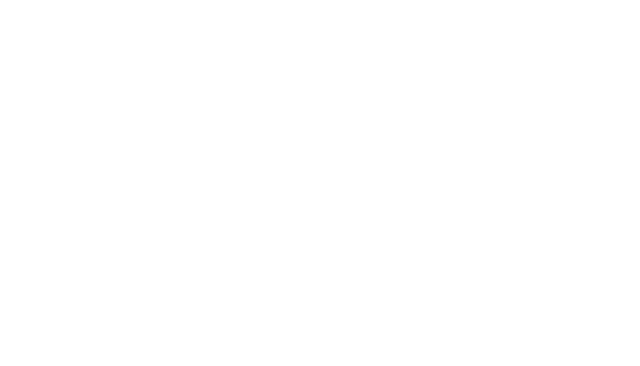
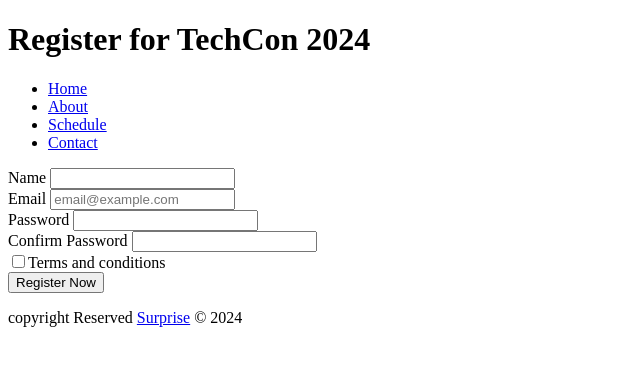
Before and after one commit to sapiness/TechCon_HTML, a plain HTML site: page techcon_website/register.html in a window 1280 px wide. Shown: the whole page, without its empty margins (0-640 px from the left). Drawn offline with Linux system fonts and the light colour scheme.

Commit message:
Register

```diff
--- a/techcon_website/register.html
+++ b/techcon_website/register.html
@@ -0,0 +1,47 @@
+<!DOCTYPE html>
+<html lang="en">
+    <head>
+        <meta charset="utf-8">
+        <title>Register</title>
+    </head>
+
+    <body>
+        <header>
+            <h1>Register for TechCon 2024</h1>
+            <nav>
+                <ul>
+                    <li><a href="index.html">Home</a></li>
+                    <li><a href="about.html">About</a></li>
+                    <li><a href="schedule.html">Schedule</a></li>
+                    <li><a href="contact.html">Contact</a></li>
+                </ul>
+            </nav>
+        </header>
+
+        <main>
+          <form>
+            <label>Name</label>
+            <input type="text">
+            <br>
+            <label>Email</label>
+            <input type="email" required placeholder="email@example.com">
+            <br>
+            <label>Password</label>
+            <input type="password">
+            <br>
+            <label>Confirm Password</label>
+            <input type="password">
+            <br>
+            <label><input type="checkbox">Terms and conditions</label>
+            <br>
+            <button type="submit">Register Now</button>
+          </form>
+        </main>
+
+        <footer>
+            <p> copyright Reserved <a href="index.html" target="_blank">Surprise</a> &copy; 2024</p>
+        </footer>
+
+    </body>
+
+</html>
```
Also changed, not shown: techcon_website/schedule.html (+1 -1 lines).
